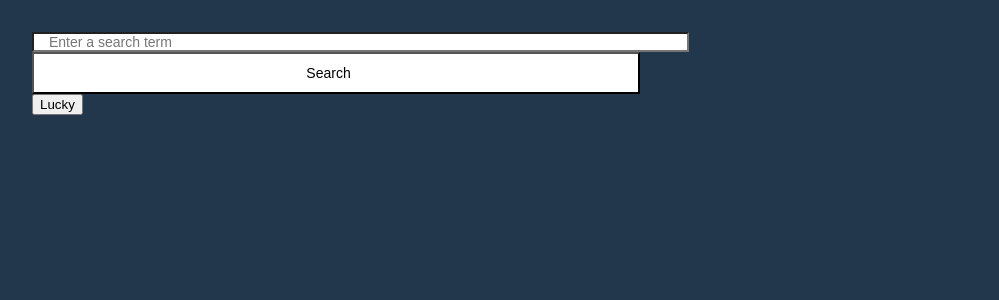
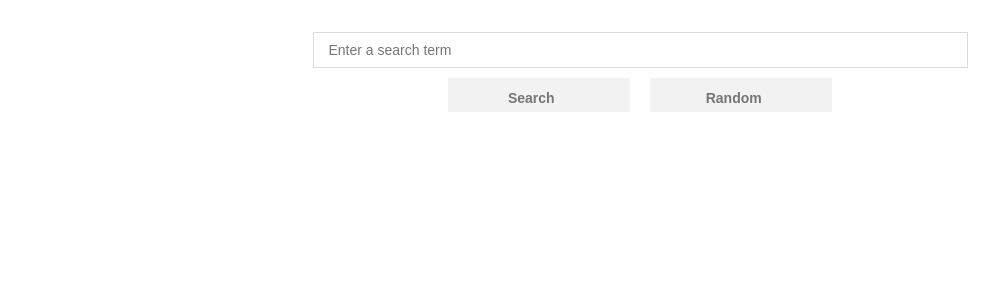
Before and after one commit to eric-do/fcc-wiki-react, a React (Create React App) app: page / in a window 1280 px wide. Shown: the top 300 px of the page, without its empty margins (0-999 px from the left). Built offline with nearby package versions, Linux system fonts and the light colour scheme.

Commit message:
Fixed CSS, got random working

```diff
--- a/src/Search.js
+++ b/src/Search.js
@@ -38,19 +38,19 @@ class Search extends React.Component {
     return (
       <div>
         <form onSubmit={this.handleSubmit}>
+          <center>
             <input
               value={this.state.input}
               ref="searchTerm"
               onChange={this.handleChange}
-            onSubmit={this.handleSubmit}
               placeholder="Enter a search term"
               />
-          <input value="Search" readOnly={true} type="Submit"/>
+            <div>
+              <input class="submit-btn" value="Search" readOnly={true} type="Submit"/>
+              <a href='https://en.wikipedia.org/wiki/Special:Random'><input class="submit-btn" value="Random" readOnly={true} type="button"/> </a>
+            </div>
+          </center>
         </form>
-        <a href='https://en.wikipedia.org/wiki/Special:Random'>
-          <button>Lucky
-          </button>
-        </a>
        </div>
     );
   }
--- a/src/index.css
+++ b/src/index.css
@@ -1,31 +1,70 @@
+@import url('https://fonts.googleapis.com/css?family=Roboto:400,700');
+
 body {
   margin: 0;
   padding:2em;
   font-family: sans-serif;
-  background-color: #22374B;
+  background-color: white;
+  font-family: 'Roboto', sans-serif;
 }
 
 ul li {
   list-style-type: none;
+  border-style: solid;
+  border-color: lightgray;
+  border-width: 1px;
   display: block;
   margin-bottom: 10px;
   padding: 15px 30px 5px 30px;
-  background-color: #E7E7E8;
+  background-color: white;
+}
+
+ul li:hover{
+  -webkit-box-shadow: 0px 1px 1px 0px rgba(163,163,163,0.63);
+  -moz-box-shadow: 0px 1px 1px 0px rgba(163,163,163,0.63);
+  box-shadow: 0px 1px 1px 0px rgba(163,163,163,0.63);
 }
 
 form input {
   width: 50%;
-  height: 100%;
+  height: 34px;
   padding: 0 30px 0 15px;
   font-size: 14px;
   line-height: 38px;
-
   background-color: white;
   color: black;
+  font-weight: 300;
+  border-style: solid;
+  border-color: #D7DBDD;
+  border-width: 1px;
+}
 
+form input:hover {
+  -webkit-box-shadow: 0px 1px 1px 0px rgba(163,163,163,0.63);
+  -moz-box-shadow: 0px 1px 1px 0px rgba(163,163,163,0.63);
+  box-shadow: 0px 1px 1px 0px rgba(163,163,163,0.63);
 }
 
 a {
   text-decoration: none;
   color: black;
 }
+
+.submit-btn {
+  width: 15%;
+  border-style: solid;
+  border-color: transparent;
+  background-color: #f2f2f2;
+  color: #757575;
+  margin: 10px 10px 10px 10px;
+  font-weight: 700;
+}
+
+.submit-btn:hover {
+  border-style: solid;
+  border-color: #CACFD2;
+  border-width: 1px;
+  -webkit-box-shadow: 0px 1px 1px 0px rgba(163,163,163,0.63);
+  -moz-box-shadow: 0px 1px 1px 0px rgba(163,163,163,0.63);
+  box-shadow: 0px 1px 1px 0px rgba(163,163,163,0.63);
+}
```
Also changed, not shown: src/App.css (line endings or trailing spaces). Lines whose indentation alone changed are shown as unchanged.
